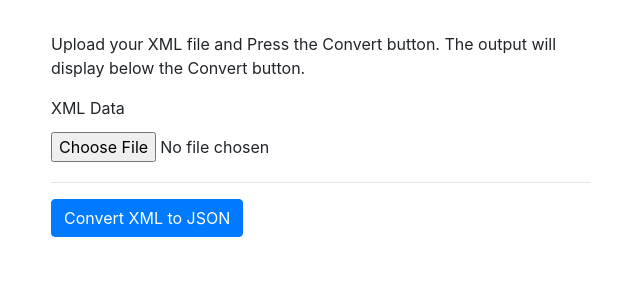
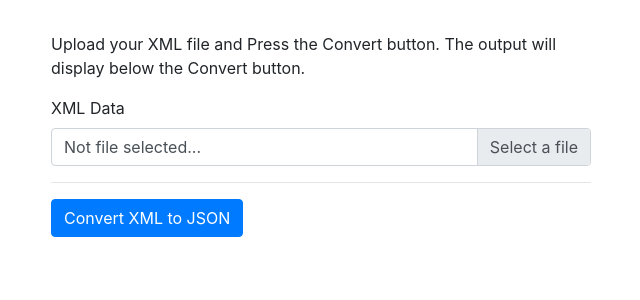
Before and after one commit to Alfareiza/Back-End-Engineering-Challenge, a Django app: page /connected/ in a window 1280 px wide. Shown: the part 56-356 px from the top of the page, without its empty margins (319-959 px from the left). Run offline with Django 3.2, Linux system fonts and the light colour scheme; some libraries are stand-ins or nearby versions.

Commit message:
Improved input field

```diff
--- a/templates/upload_page.html
+++ b/templates/upload_page.html
@@ -1,6 +1,5 @@
 {% extends 'base/home.html' %}
 
-{% block title %} XML to Json Converter Mascota {% endblock %}
 {% block content %}
 <div class="container">
     <div class="row">
@@ -29,12 +28,14 @@
                     {% endif %}
                     <!-- END Errors Section -->
 
-                    <label for="{{ form.xml_data.id_for_label }}">XML Data</label>
+                    <label for="{{ form.file.id_for_label }}">XML Data</label>
                     </br>
 
                     <div class="input-group mb-3">
                         <div class="custom-file">
-                            <input type="file" name="file" required="" id="id_file">
+                            <input type="file" name="file" required="" id="{{ form.file.id_for_label }}" class="custom-file-input"
+                                   onclick="document.getElementById('id_file').click();">
+                            <label id="file-name" class="custom-file-label">Not file selected...</label>
                         </div>
                     </div>
                     <hr>
@@ -47,3 +48,18 @@
     </div>
 </div>
 {% endblock %}
+
+{% block extrajs %}
+<script>
+    inputElement = document.getElementById('id_file')
+    labelElement = document.getElementById('file-name')
+    inputElement.onchange = function(event) {
+        var path = inputElement.value;
+        if (path) {
+            labelElement.innerHTML = path.split(/(\\|\/)/g).pop()
+        } else {
+            labelElement.innerHTML = 'File not selected'
+        }
+    }
+</script>
+{% endblock %}
```
